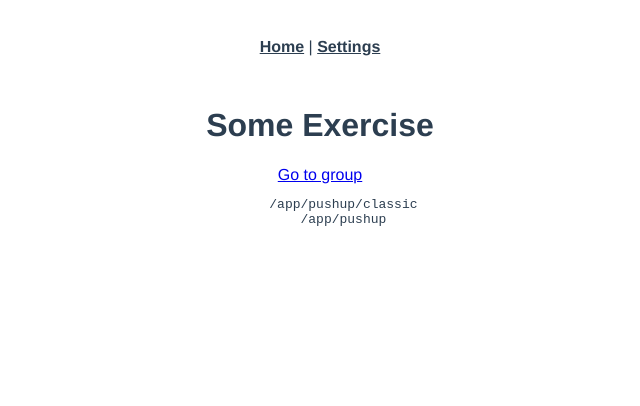
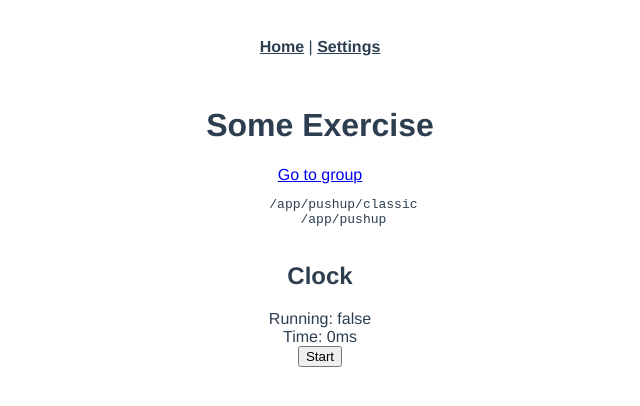
Before and after one commit to h2xd/driller, a Vue app: page /app/pushup/classic in a window 1280 px wide. Shown: the top 406 px of the page, without its empty margins (320-960 px from the left). Built offline with nearby package versions, Linux system fonts and the light colour scheme.

Commit message:
feat(clock): add basic clock

```diff
--- a/src/views/app/Exercise.vue
+++ b/src/views/app/Exercise.vue
@@ -8,6 +8,27 @@
       {{ $route.path }}
       {{ $route.meta.groupPath }}
     </pre>
+
+    <h2>Clock</h2>
+    Running: {{ clock.isRunning }}<br />
+    Time: {{ clock.duration }}ms<br />
+
+    <div>
+      <button @click="clock.start()">Start</button>
+    </div>
+    <div v-if="clock.isRunning">
+      <button @click="clock.round()">Round</button><br />
+      <button @click="clock.stop()">Stop</button>
+    </div>
+    <button v-if="!clock.isRunning && !clock.isClean" @click="clock.clear()">
+      Clear
+    </button>
+
+    <ul v-if="!!clock.rounds.length">
+      <li v-for="(round, index) in clock.rounds" :key="round.timestamp">
+        {{ index + 1 }}. - {{ round.duration }}ms
+      </li>
+    </ul>
   </AppLayout>
 </template>
 
@@ -16,6 +37,7 @@ import { APP_ROUTES } from "@/router";
 
 import AppLayout from "@/layouts/App.vue";
 import { useRoute } from "vue-router";
+import { useClock } from "@/utils/useClock";
 
 export default {
   components: {
@@ -29,7 +51,10 @@ export default {
     const groupStore = route.meta.groupStore();
     console.log(groupStore);
 
+    const clock = useClock();
+
     return {
+      clock,
       APP_ROUTES
     };
   }
```
